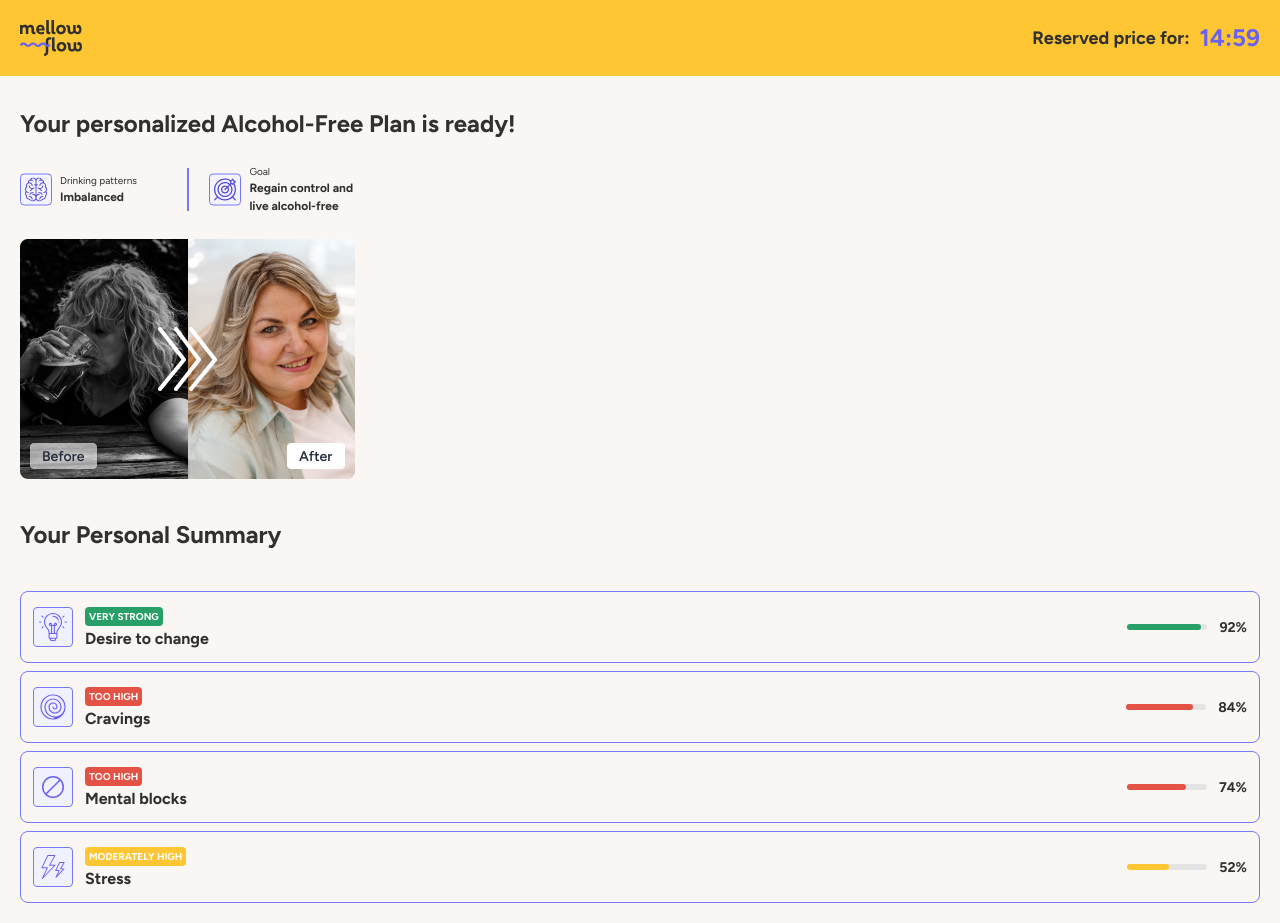
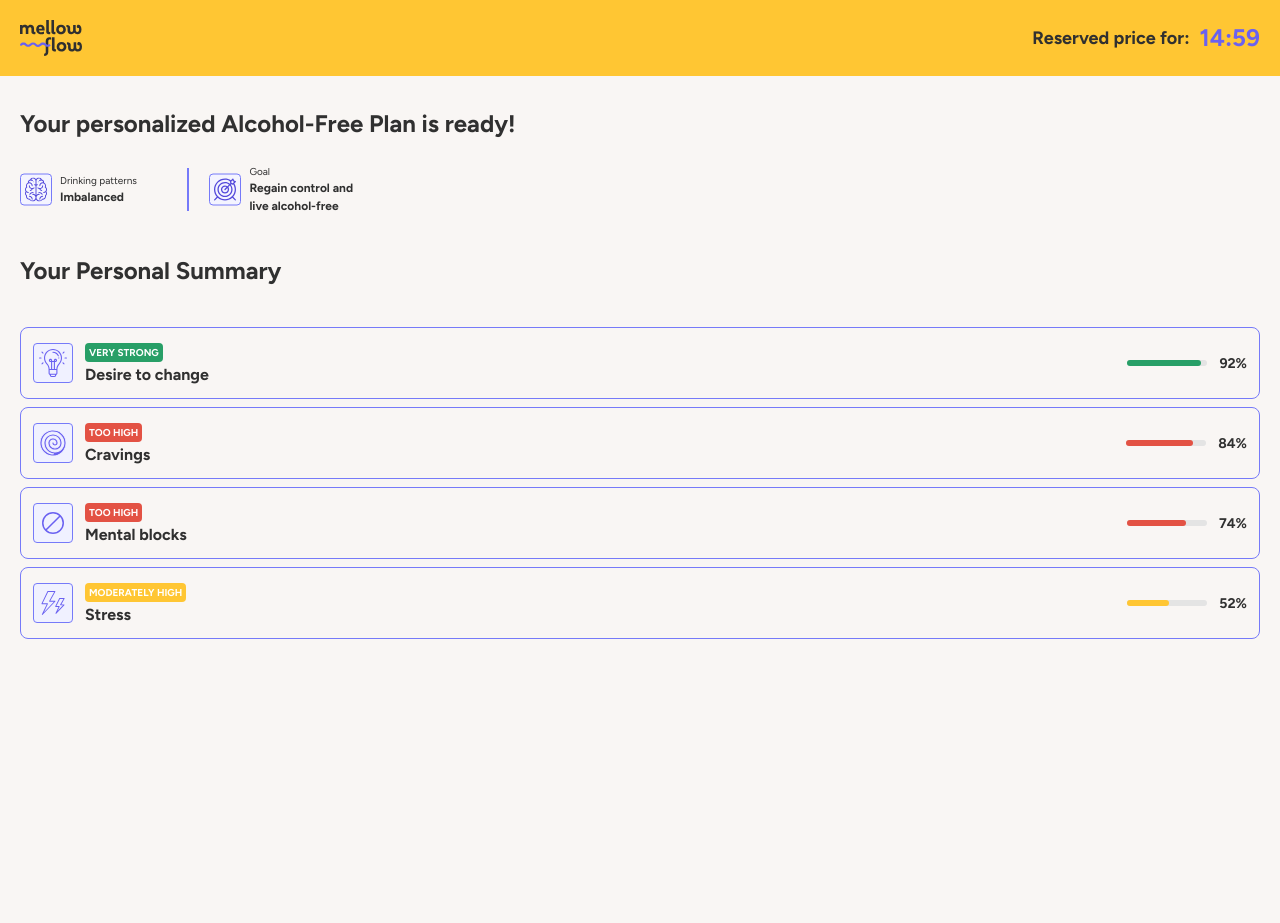
Before and after one commit to DeividasRg/quiz, a Next.js app: page /results in a window 1280 px wide. After the commit the page ends 800 px from the top, so only its background shows below. Built offline with nearby package versions, Linux system fonts and the light colour scheme.

Commit message:
gender image fix2

```diff
--- a/app/results/page.tsx
+++ b/app/results/page.tsx
@@ -48,10 +48,18 @@ function Page() {
               </p>
             </div>
           </div>
-          {info && isMounted && (
+          {gender === "male" && (
             <Image
               className="mt-6"
-              src={info.gender === "male" ? maleResult : femaleResult}
+              src={maleResult}
+              alt={info.gender ?? "female"}
+              quality={100}
+            />
+          )}
+          {gender === "female" && (
+            <Image
+              className="mt-6"
+              src={femaleResult}
               alt={info.gender ?? "female"}
               quality={100}
             />
```
